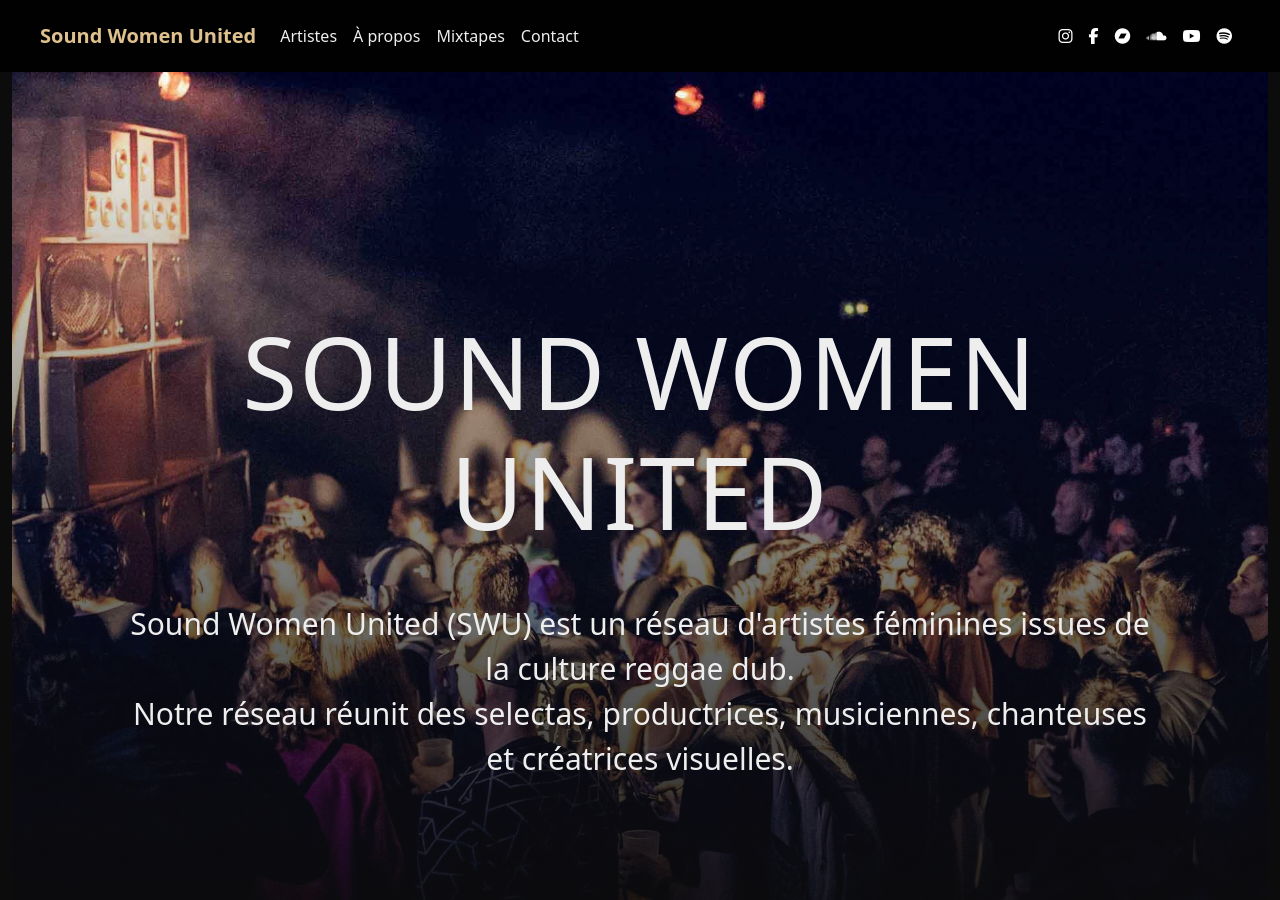
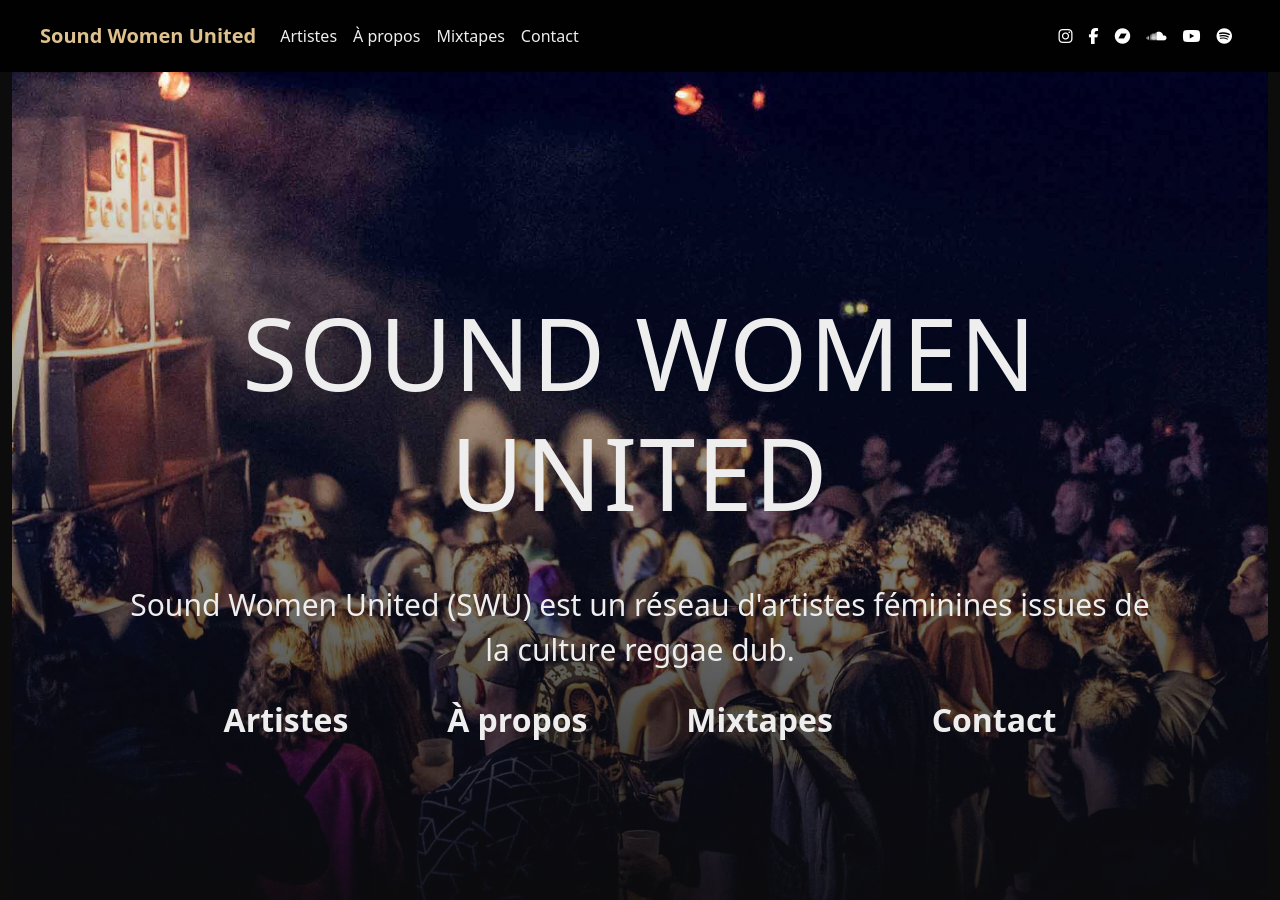
Before and after one commit to sabord/swu, a Jekyll site: the page built from docs/index.html, in a window 1280 px wide and 900 px high. Built offline with Jekyll 4.4.1, drawn with Linux system fonts in a browser that asks for light colours.

Commit message:
add nav links on header

```diff
--- a/docs/_includes/header.html
+++ b/docs/_includes/header.html
@@ -4,24 +4,46 @@
       <div
         class="row h-100 justify-content-center align-items-center background-overlay-primary"
       >
-        <div class="col-sm-10 text-center mt-5">
+        <div class="col-sm-10 text-center">
           <h1 id="header-title">Sound Women United</h1>
-          <div id="header-subtitle">
+          <div id="header-subtitle" class="mb-3">
             Sound Women United (SWU) est un réseau d'artistes féminines issues
             de la culture reggae dub.
-            <br />
-            Notre réseau réunit des selectas, productrices, musiciennes,
-            chanteuses et créatrices visuelles.
           </div>
-          <!-- <div
-            class="row header-subtitle-nav fs-2 justify-content-between"
-            style="margin-top: -150px"
-          >
-            <a href="#artists" class="col-12 col-md-3 mb-1">Artistes</a>
-            <a href="#about" class="col-12 col-md-3 mb-1">À propos</a>
-            <a href="#mixtapes" class="col-12 col-md-3 mb-1">Mixtapes</a>
-            <a href="#contact" class="col-12 col-md-3 mb-1">Contact</a>
-          </div> -->
+          <div class="row">
+            <div class="col col-xl-10 mx-auto">
+              <ul class="nav flex-column flex-md-row justify-content-between flex-nowrap fs-2">
+                <li class="nav-item">
+                  <a
+                    class="nav-link nav-link-section fw-bold"
+                    href="{{ '#artists' | relative_url}}"
+                    >Artistes <i class="fa-solid fa-caret-down"></i></a
+                  >
+                </li>
+                <li class="nav-item">
+                  <a
+                    class="nav-link nav-link-section fw-bold"
+                    href="{{ '#about' | relative_url}}"
+                    >À propos <i class="fa-solid fa-caret-down"></i></a
+                  >
+                </li>
+                <li class="nav-item">
+                  <a
+                    class="nav-link nav-link-section fw-bold"
+                    href="{{ '#mixtapes' | relative_url}}"
+                    >Mixtapes <i class="fa-solid fa-caret-down"></i></a
+                  >
+                </li>
+                <li class="nav-item">
+                  <a
+                    class="nav-link nav-link-section fw-bold"
+                    href="{{ '#contact' | relative_url}}"
+                    >Contact <i class="fa-solid fa-caret-down"></i></a
+                  >
+                </li>
+              </ul>
+            </div>
+          </div>
         </div>
       </div>
     </div>
--- a/docs/assets/css/main.css
+++ b/docs/assets/css/main.css
@@ -69,7 +69,7 @@ section {
 }
 
 #header-title {
-  font-size: 40px;
+  font-size: 50px;
   font-weight: 400;
 }
 
@@ -127,7 +127,7 @@ h1 {
 
 @media (min-width: 500px) {
   #header-title {
-    font-size: 75px;
+    font-size: 65px;
   }
 
   #header-subtitle {
@@ -215,6 +215,25 @@ h1 {
 .navbar-default,
 .navbar-inverse {
   border: 0;
+}
+
+header .nav-link {
+  position: relative;
+  text-align: center;
+}
+
+header .nav-link i {
+  opacity: 0;
+  position: absolute;
+  bottom: -10px;
+  left: 50%;
+  transform: translateX(-50%) translateY(-10px);
+  transition: opacity 0.3s ease, transform 0.3s ease;
+}
+
+header .nav-link:hover i {
+  opacity: 1;
+  transform: translateX(-50%) translateY(0);
 }
 
 section {
```
